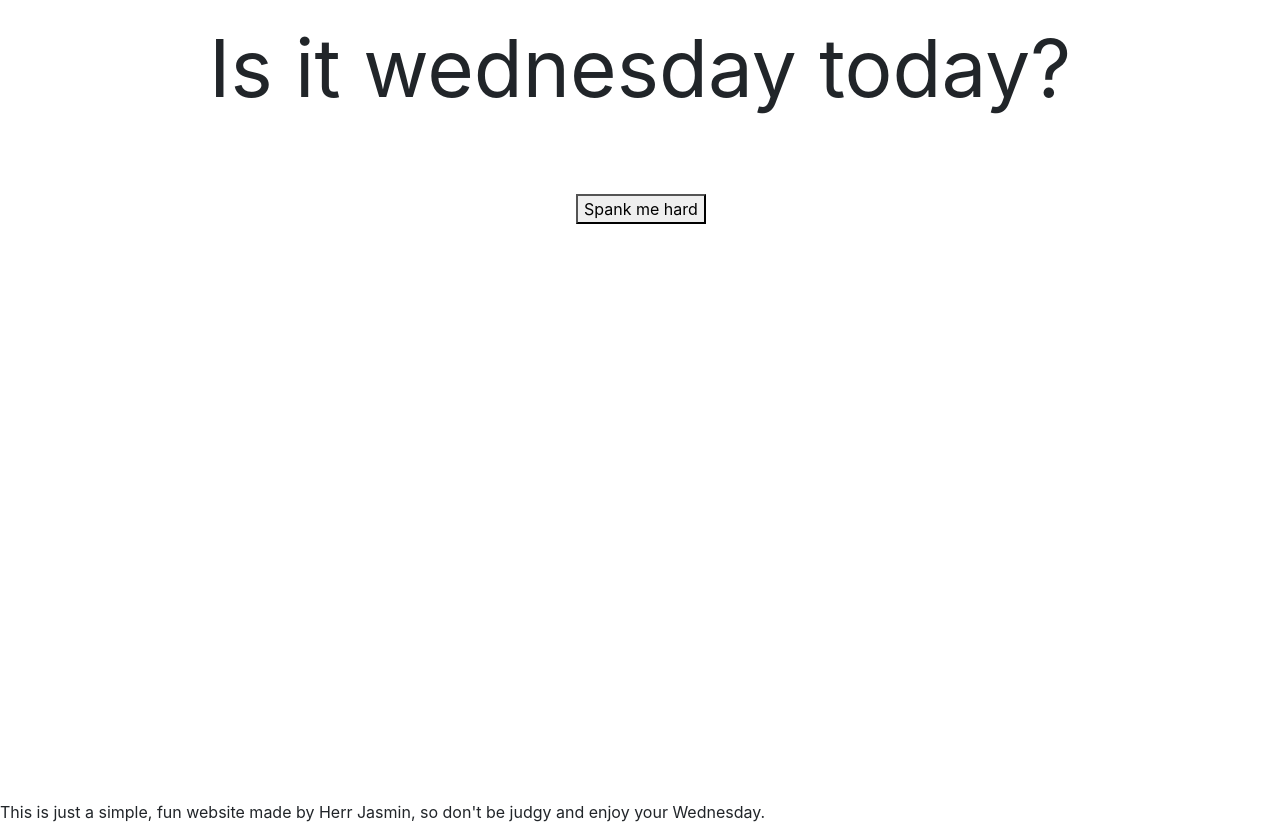
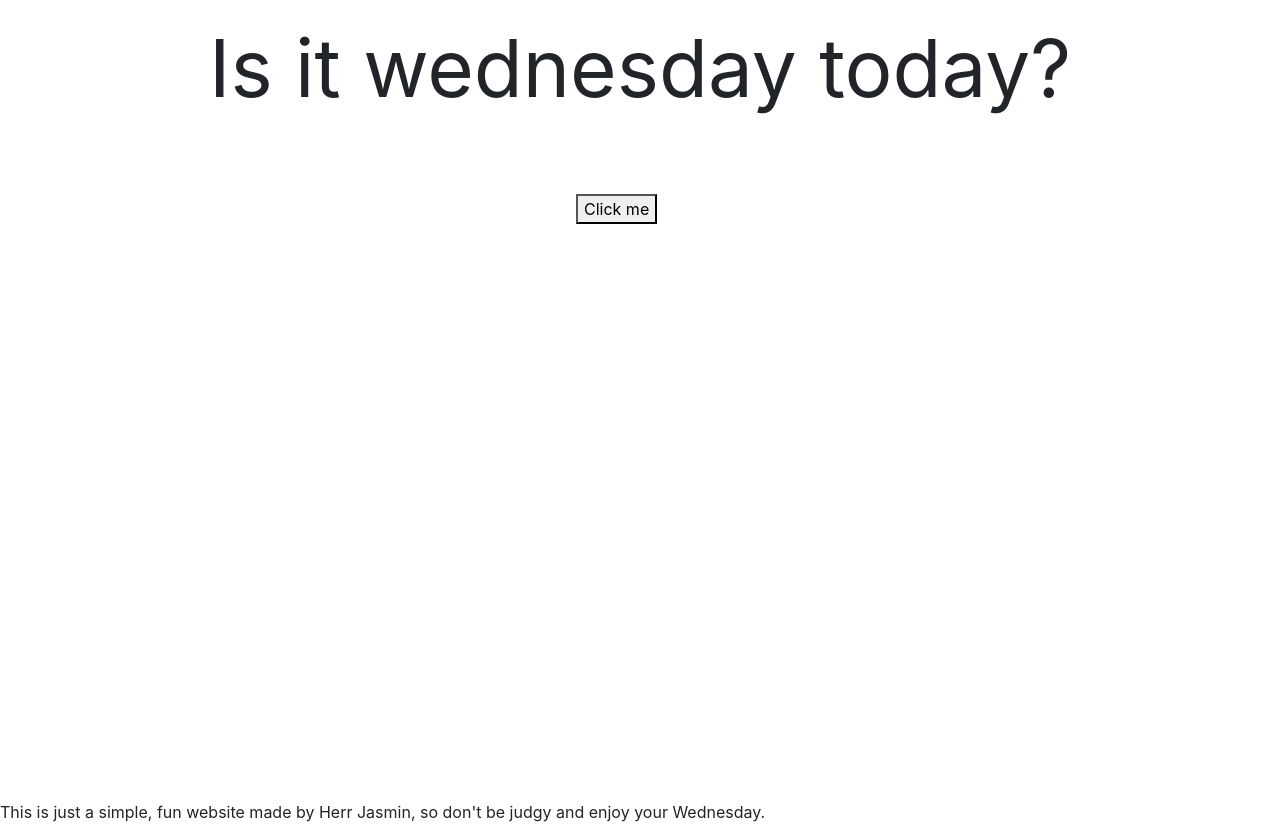
Before and after one commit to thelifeQuest/Wednesday, a plain HTML site: page index.html in a window 1280 px wide. Drawn offline with nearby package versions, Linux system fonts and the light colour scheme.

Commit message:
Update index.html

```diff
--- a/index.html
+++ b/index.html
@@ -12,7 +12,7 @@
 <body>
     <p id="firstP">Is it wednesday today?</p>
     <div class="div1"></div>
-    <Button id="button1" onclick="buttonListener()"> Spank me hard</Button>
+    <Button id="button1" onclick="buttonListener()"> Click me </Button>
     <img src="wednesday.png" alt="wednesday.png" id="positive" class="center">
     <img src="no.jpg" alt="no" id="negative" class="center">
 
```
